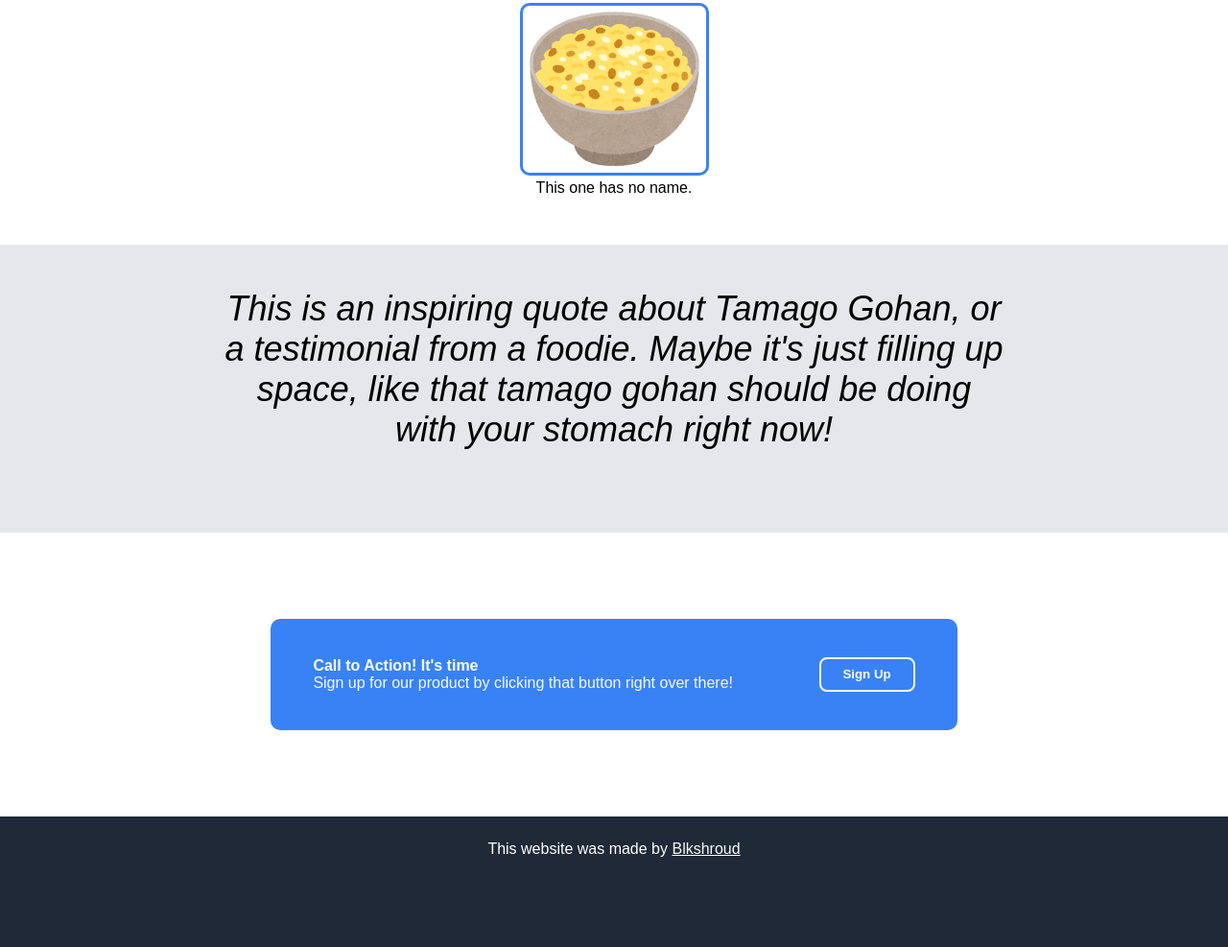
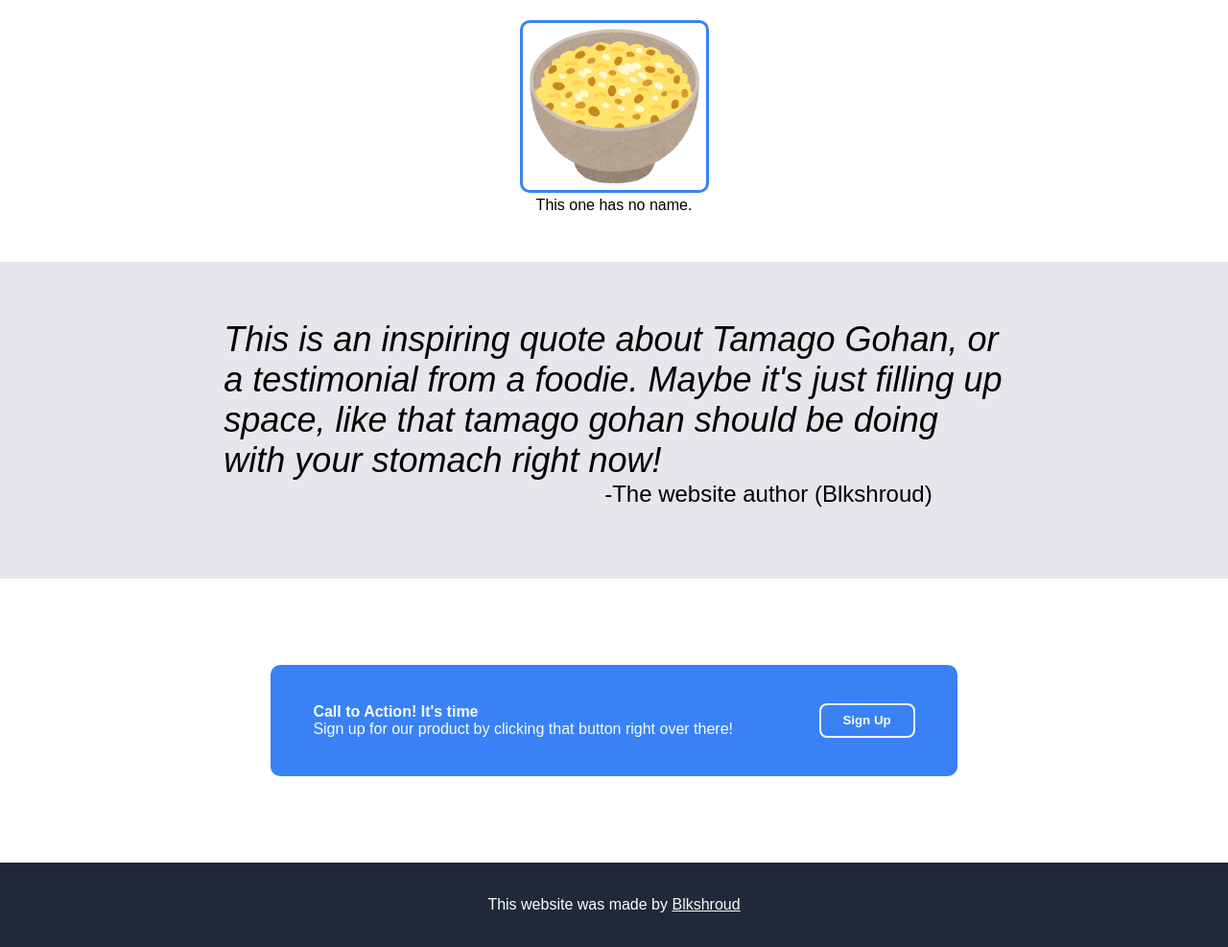
Before and after one commit to Blkshroud/landing-page, a plain HTML site: page index.html in a window 1280 px wide. Shown: the part 902-1889 px from the top of the page at 96% size. Before the commit the page ends 1821 px from the top, so only its background shows below. Drawn offline with Linux system fonts and the light colour scheme.

Commit message:
Set width on individual image divs to correct text

```diff
--- a/css/style.css
+++ b/css/style.css
@@ -72,6 +72,7 @@ div button{
     border-radius: 8px;
     color: #f9faf8;
     font-weight: 700;
+    cursor: pointer;
 }
 
 .imggroup{
@@ -93,8 +94,9 @@ div button{
     justify-content: center;
 }
 
-.images {
+.images div {
     text-align: center;
+    width: 202px;
 }
 
 h2{
@@ -109,14 +111,22 @@ h4{
 }
 
 .quote {
-    text-align: center;
     background-color: #e5e7eb;
 }
 
-.quote p{
+.quote .pquote{
     font-size: 36px;
     font-weight: 400;
     font-style: italic;
+    margin-top: 50px;
+    margin-bottom: 0px;
+}
+
+.quote .auth{
+    margin-top: 0px;
+    text-align: right;
+    font-size: 24px;
+    padding-right: 75px;
 }
 
 .signup{
@@ -137,5 +147,5 @@ h4{
 .footer {
     color: white;
     text-align: center;
-    padding: 25px 0px;
+    padding: 35px 0px;
 }
--- a/index.html
+++ b/index.html
@@ -33,7 +33,7 @@
                 <div><img src="./img/food_nattou_tamago_gohan.png" alt="Picture of a bowl of rice and egg mixed together so that it looks like yellow rice with natto sprinkled on top." width="191" height="174"><div>This one has no name.</div></div>
             </div>
         </div>
-        <div class="quote"><p>This is an inspiring quote about Tamago Gohan, or a testimonial from a foodie. Maybe it's just filling up space, like that tamago gohan should be doing with your stomach right now!</p></div>
+        <div class="quote"><p class="pquote">This is an inspiring quote about Tamago Gohan, or a testimonial from a foodie. Maybe it's just filling up space, like that tamago gohan should be doing with your stomach right now!</p> <p class="auth">-The website author (Blkshroud)</p></div>
         <div class="signup"><div class="signupbox"><div><h4>Call to Action! It's time</h4>Sign up for our product by clicking that button right over there!</div><button>Sign Up</button></div></div>
         <div class="footer"> This website was made by <a href="https://github.com/Blkshroud">Blkshroud</a></div>
         <!-- Comments can be created using Ctrl + / in Visual Studio -->
```
